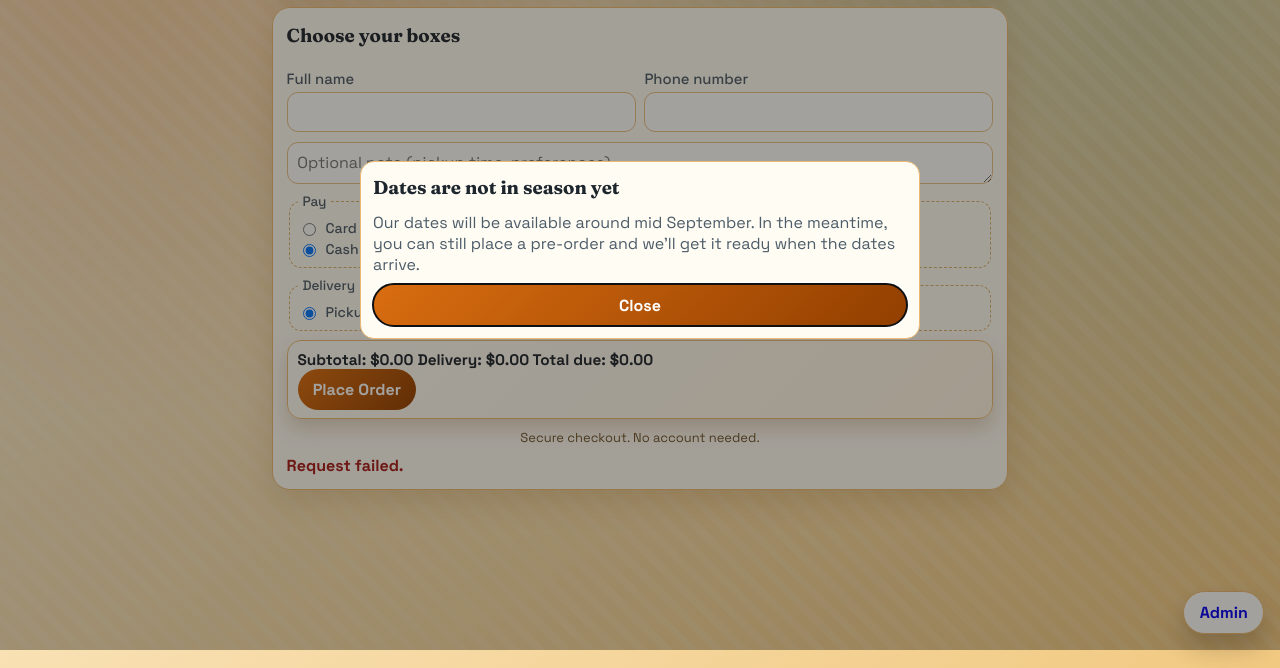
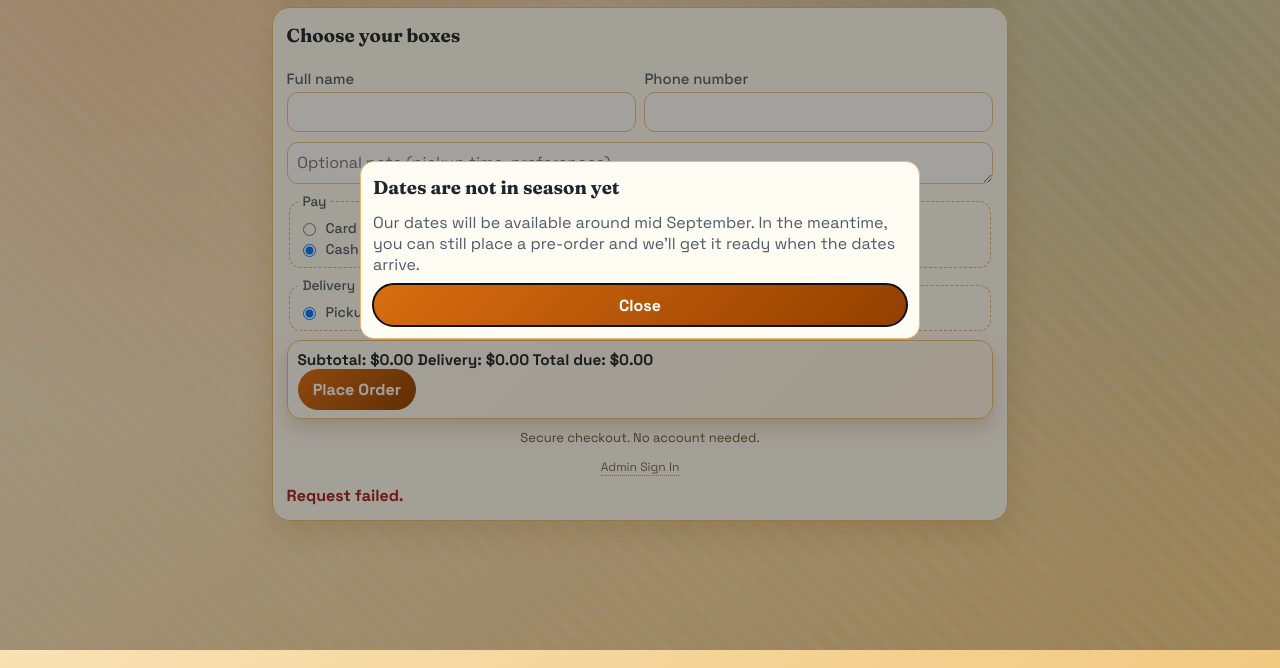
Before and after one commit to ralrassul-prog/Tigris-Dates, a website: page public/index.html in a window 1280 px wide. Shown: the part 150-818 px from the top of the page. Drawn offline with Linux system fonts and the light colour scheme; no server answers.

Commit message:
Move admin link under secure checkout text

```diff
--- a/public/index.html
+++ b/public/index.html
@@ -81,6 +81,9 @@ Total due: $0.00</p>
             <button class="btn primary" type="submit">Place Order</button>
           </div>
           <p class="trust-line">Secure checkout. No account needed.</p>
+          <p class="admin-entry-row">
+            <a class="admin-entry-link" href="/admin.html">Admin Sign In</a>
+          </p>
 
           <p id="orderMessage" class="message"></p>
           <a id="whatsappLink" class="btn whatsapp hidden" target="_blank" rel="noreferrer">
@@ -89,8 +92,6 @@ Total due: $0.00</p>
         </form>
       </section>
     </main>
-
-    <a class="btn ghost btn-admin-entry admin-fab" href="/admin.html">Admin</a>
 
     <dialog id="seasonNoticeDialog" class="season-notice-dialog">
       <div class="stacked-form">
--- a/public/styles.css
+++ b/public/styles.css
@@ -165,16 +165,22 @@ textarea:focus {
   color: #fff;
 }
 
-.admin-fab {
-  position: fixed;
-  right: 1rem;
-  bottom: 1rem;
-  z-index: 20;
-  box-shadow: 0 14px 24px rgba(55, 28, 0, 0.24);
+.admin-entry-row {
+  margin: 0;
+  text-align: center;
 }
 
-.admin-fab:hover {
-  transform: translateY(-1px);
+.admin-entry-link {
+  color: #7b674e;
+  font-size: 0.76rem;
+  text-decoration: none;
+  border-bottom: 1px dotted rgba(123, 103, 78, 0.6);
+}
+
+.admin-entry-link:hover,
+.admin-entry-link:focus-visible {
+  color: #5b4a36;
+  border-bottom-color: rgba(91, 74, 54, 0.9);
 }
 
 .top-row,
```
